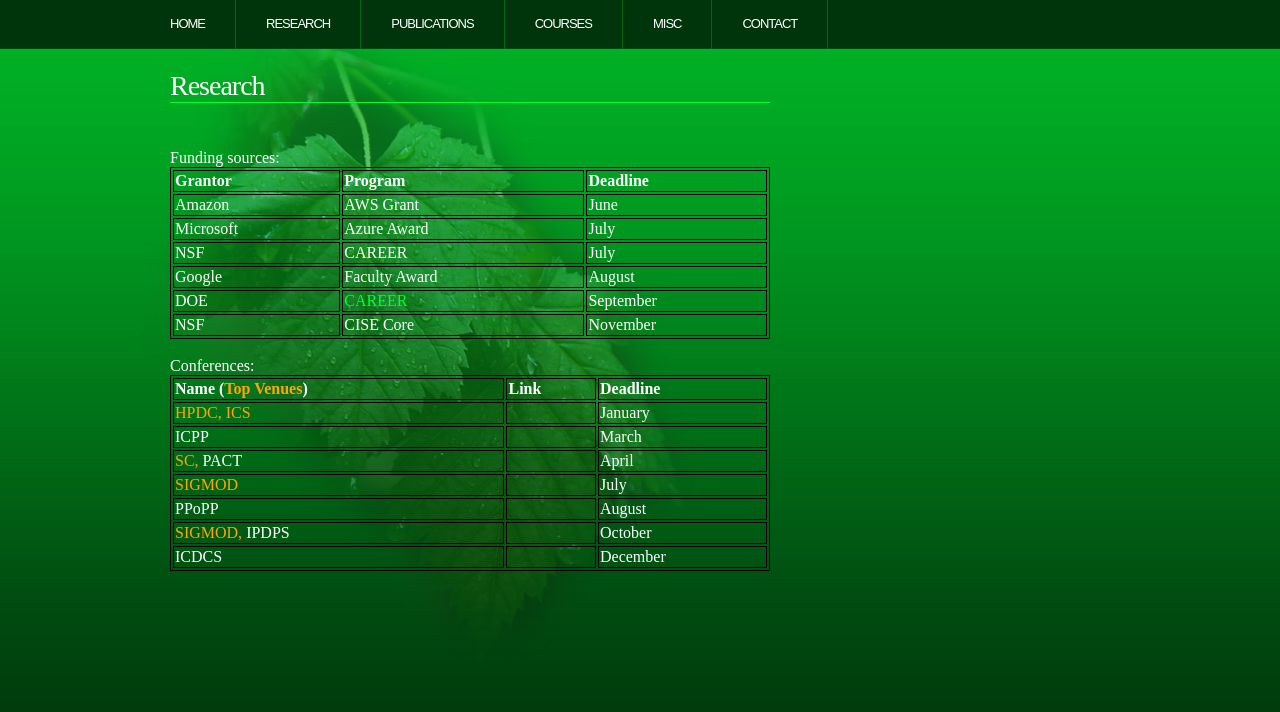
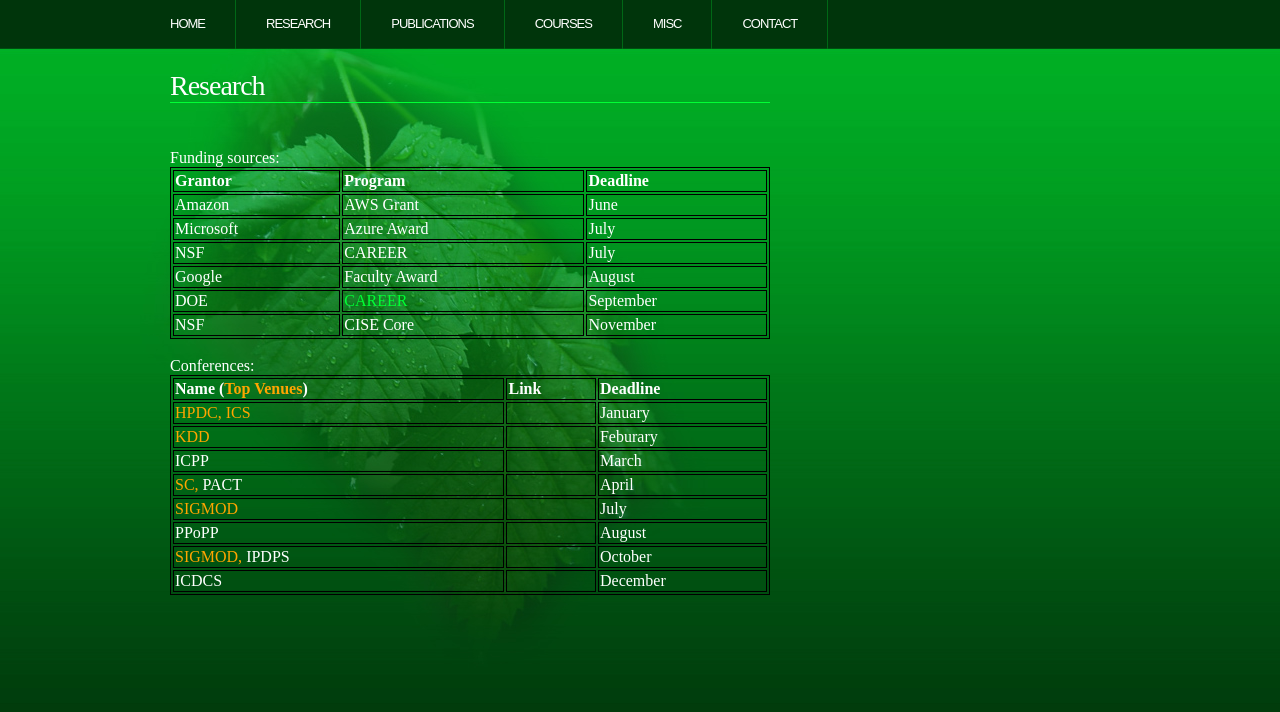
Before and after one commit to hpdic/hpdic.github.io, a plain HTML site: page index.html in a window 1280 px wide. Both pictures are taken after a click on the link "RESEARCH". Drawn offline with Linux system fonts and the light colour scheme.

Commit message:
update conference

```diff
--- a/index.html
+++ b/index.html
@@ -729,6 +729,12 @@ Conferences:<br>
          <td><font color="orange">HPDC, ICS</font></td>
          <td></td>
          <td>January</td>
+       </tr>
+
+       <tr>
+         <td><font color="orange">KDD</font></td>
+         <td></td>
+         <td>Feburary</td>
        </tr>
 
        <tr>
```
